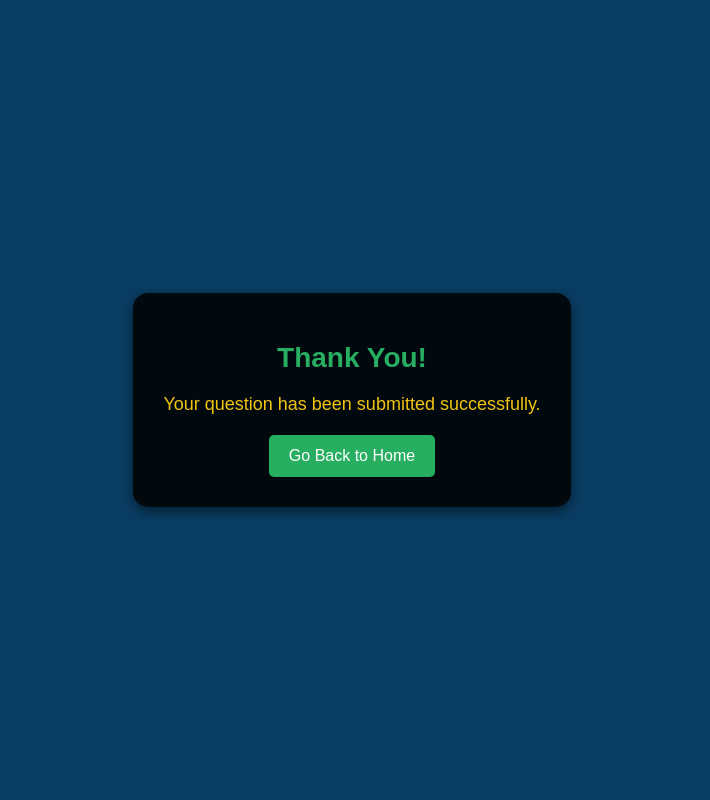
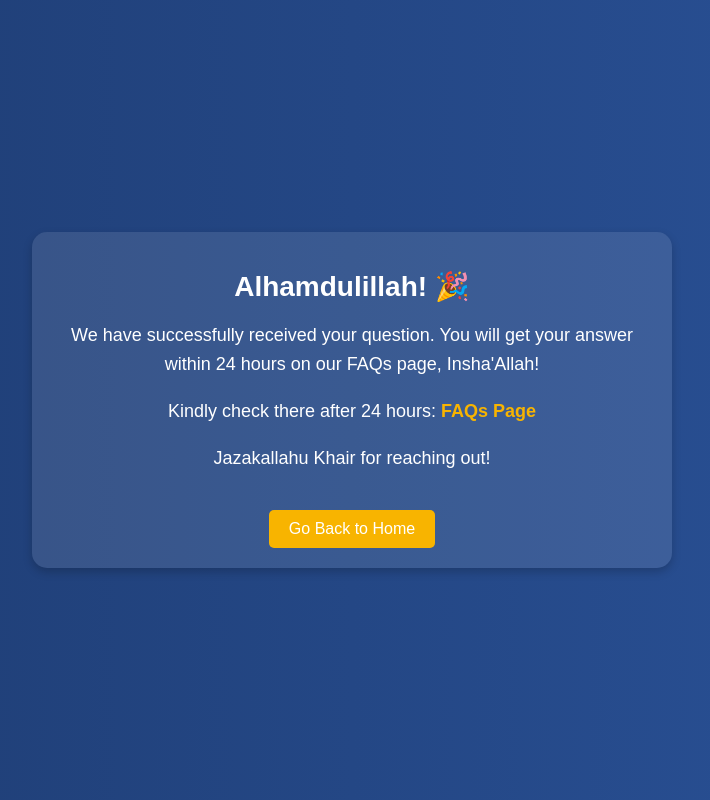
Before and after one commit to awsdevopslearner/theislamicquora, a plain HTML site: page thanks.html in a window 1280 px wide. Shown: the whole page, without its empty margins (288-998 px from the left). Drawn offline with Linux system fonts and the light colour scheme.

Commit message:
Update thanks.html

```diff
--- a/thanks.html
+++ b/thanks.html
@@ -5,59 +5,77 @@
     <meta name="viewport" content="width=device-width, initial-scale=1.0">
     <title>Thank You | The Islamic Quora</title>
     <style>
+        /* Gradient Background */
         body {
             margin: 0;
             padding: 0;
-            font-family: 'Arial', sans-serif;
-            color: #ffffff;
-            background-color: #0a3d62;
             display: flex;
             justify-content: center;
             align-items: center;
-            min-height: 100vh;
-            flex-direction: column;
+            height: 100vh;
+            background: linear-gradient(to right, #1e3c72, #2a5298);
+            color: #fff;
+            font-family: Arial, sans-serif;
+            text-align: center;
         }
 
-        .container {
-            text-align: center;
-            background: rgba(0, 0, 0, 0.85);
-            padding: 30px;
+        .thank-you-container {
+            max-width: 600px;
+            padding: 20px;
+            background: rgba(255, 255, 255, 0.1);
             border-radius: 15px;
-            box-shadow: 0px 4px 12px rgba(0, 0, 0, 0.5);
+            box-shadow: 0px 4px 10px rgba(0, 0, 0, 0.2);
         }
 
         h1 {
             font-size: 28px;
-            color: #27ae60;
-            margin-bottom: 20px;
+            margin-bottom: 10px;
         }
 
         p {
             font-size: 18px;
-            color: #f1c40f;
-            margin-bottom: 20px;
+            line-height: 1.6;
         }
 
-        .back-button {
+        .home-button {
             display: inline-block;
-            padding: 12px 20px;
-            background: #27ae60;
-            color: white;
+            margin-top: 20px;
+            padding: 10px 20px;
+            background: #f8b400;
+            color: #fff;
             text-decoration: none;
+            font-size: 16px;
             border-radius: 5px;
-            font-size: 16px;
+            transition: 0.3s;
         }
 
-        .back-button:hover {
-            background: #219150;
+        .home-button:hover {
+            background: #d89c00;
+        }
+
+        /* Styling the FAQ link */
+        .link-container a {
+            color: #f8b400;
+            text-decoration: none;
+            font-weight: bold;
+            transition: color 0.3s;
+        }
+
+        .link-container a:hover {
+            color: #d89c00;
+            text-decoration: underline;
         }
     </style>
 </head>
 <body>
-    <div class="container">
-        <h1>Thank You!</h1>
-        <p>Your question has been submitted successfully.</p>
-        <a href="index.html" class="back-button">Go Back to Home</a>
+    <div class="thank-you-container">
+        <h1>Alhamdulillah! 🎉</h1>
+        <p>We have successfully received your question. You will get your answer within 24 hours on our FAQs page, Insha'Allah!</p>
+        <div class="link-container">
+            <p>Kindly check there after 24 hours: <a href="https://mddanishdawahofficial.github.io/theislamicquora/FAQs.html" target="_blank">FAQs Page</a></p>
+        </div>
+        <p>Jazakallahu Khair for reaching out!</p>
+        <a href="index.html" class="home-button">Go Back to Home</a>
     </div>
 </body>
 </html>
```
